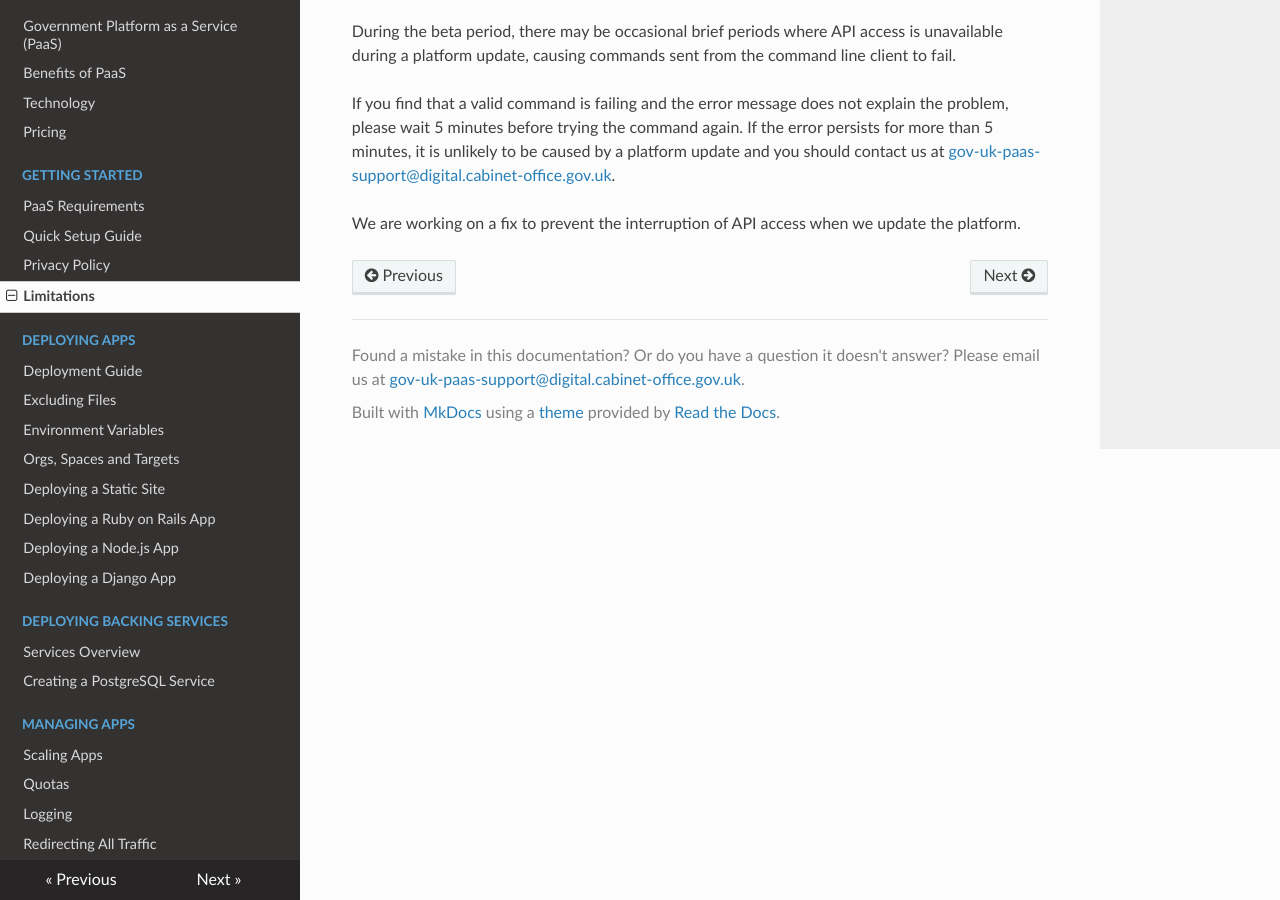
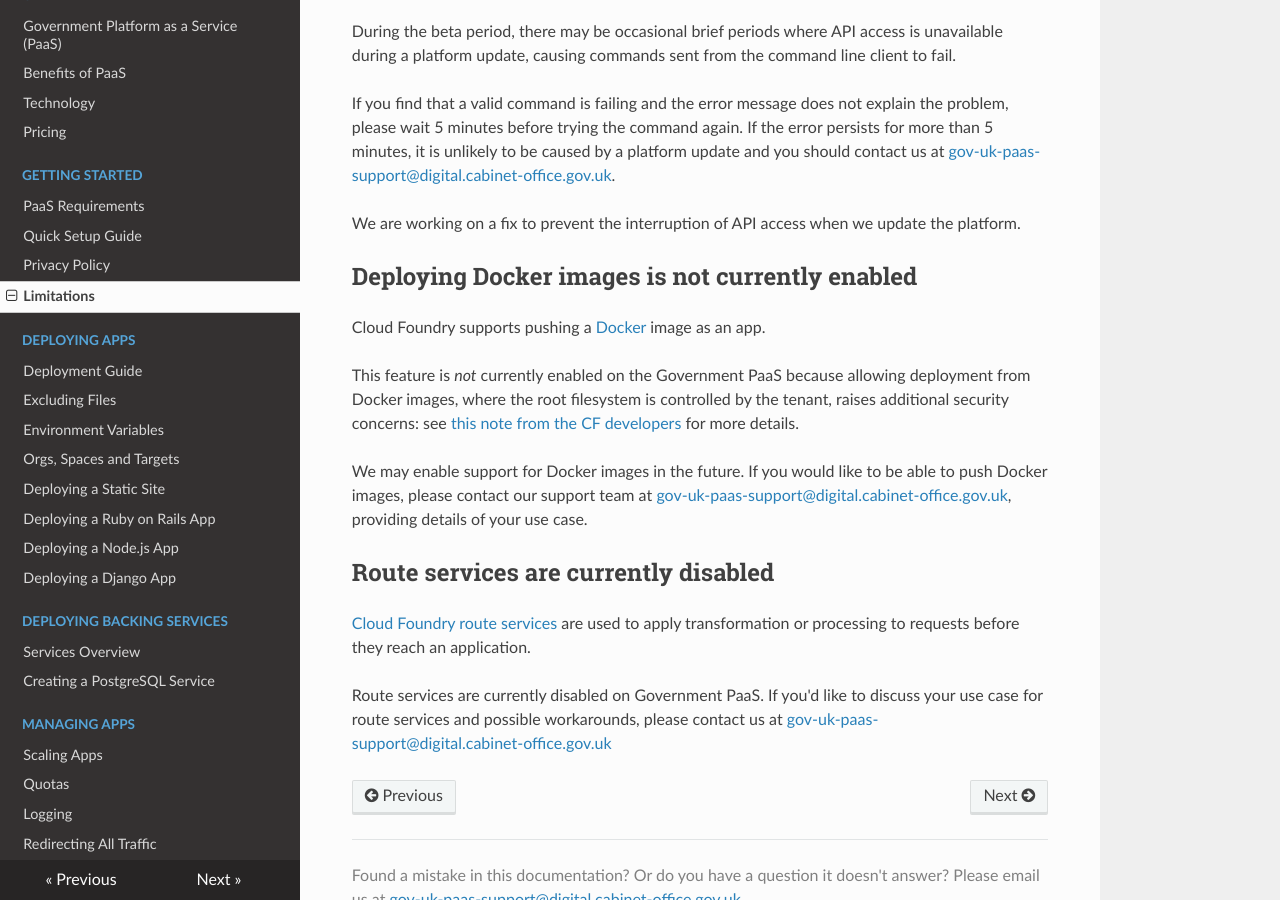
Before and after one commit to alphagov/paas-developer-docs, an MkDocs documentation site: the page built from docs/getting_started/limitations.md, in a window 1280 px wide and 900 px high, scrolled down 1145 px. Built offline with MkDocs 1.6.1, drawn with Linux system fonts in a browser that asks for light colours; nearby versions of some CDN libraries; old or Windows-style settings are respelled for this version of MkDocs.

Commit message:
Docker deployment, route services are disabled
Document that Docker deploys and route services are disabled.

```diff
--- a/docs/getting_started/limitations.md
+++ b/docs/getting_started/limitations.md
@@ -31,3 +31,18 @@ During the beta period, there may be occasional brief periods where API access i
 If you find that a valid command is failing and the error message does not explain the problem, please wait 5 minutes before trying the command again. If the error persists for more than 5 minutes, it is unlikely to be caused by a platform update and you should contact us at [gov-uk-paas-support@digital.cabinet-office.gov.uk](mailto:gov-uk-paas-support@digital.cabinet-office.gov.uk).
 
 We are working on a fix to prevent the interruption of API access when we update the platform.
+
+
+## Deploying Docker images is not currently enabled
+
+Cloud Foundry supports pushing a [Docker](https://www.docker.com/) image as an app.
+
+This feature is *not* currently enabled on the Government PaaS because allowing deployment from Docker images, where the root filesystem is controlled by the tenant, raises additional security concerns: see [this note from the CF developers](https://github.com/cloudfoundry/diego-design-notes/blob/c59e475020a22e244c6074f89c45b55f7b1e2867/docker-support.md#docker-in-a-multi-tenant-world) for more details.
+
+We may enable support for Docker images in the future. If you would like to be able to push Docker images, please contact our support team at [gov-uk-paas-support@digital.cabinet-office.gov.uk](mailto:gov-uk-paas-support@digital.cabinet-office.gov.uk), providing details of your use case.
+
+## Route services are currently disabled
+
+[Cloud Foundry route services](http://docs.cloudfoundry.org/services/route-services.html) are used to apply transformation or processing to requests before they reach an application.
+
+Route services are currently disabled on Government PaaS. If you'd like to discuss your use case for route services and possible workarounds, please contact us at [gov-uk-paas-support@digital.cabinet-office.gov.uk](mailto:gov-uk-paas-support@digital.cabinet-office.gov.uk)
```
